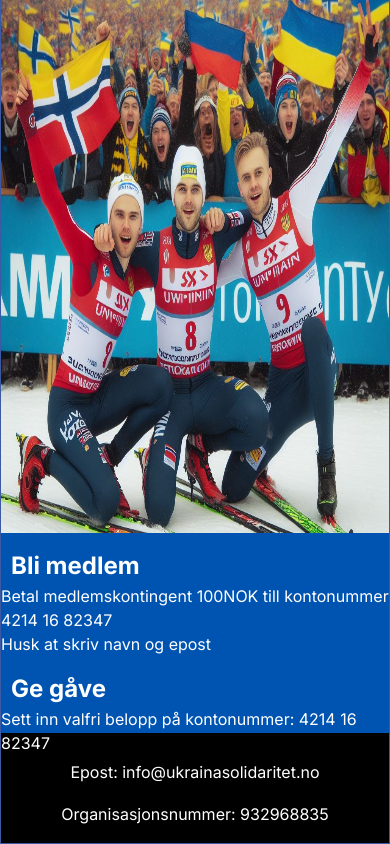
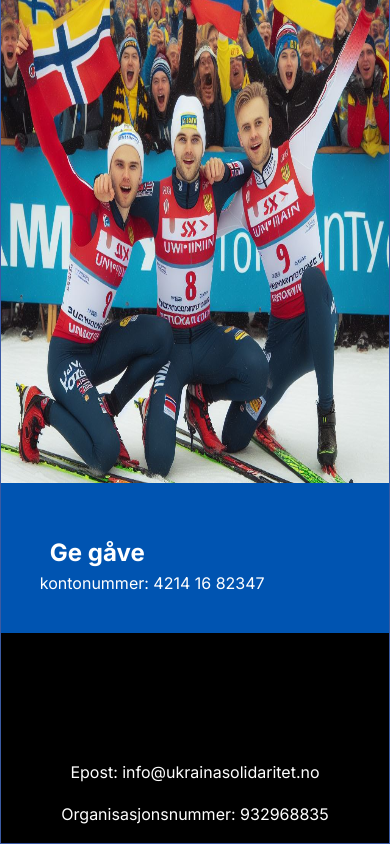
Before and after one commit to pedernyl/vmu, a Next.js app: page / in a window 390 px wide. Shown: the part 3476-4320 px from the top of the page. Built offline with nearby package versions, Linux system fonts and the light colour scheme.

Commit message:
some mobile fixes

```diff
--- a/src/app/globals.css
+++ b/src/app/globals.css
@@ -193,7 +193,7 @@ a.underline {
     }
 
     .supportHeader, .supportFooter {
-        height: 200px;
+        height: 150px;
     }
 
     .email {
@@ -211,4 +211,8 @@ a.underline {
     .joinAction {
         width: 80%;
     }
+
+    .beMember, .gepenger {
+        width: 80%;
+    }
 }
--- a/src/app/layout.tsx
+++ b/src/app/layout.tsx
@@ -23,6 +23,7 @@ export default function RootLayout({
             name="format-detection"
             content="telephone=no, date=no, email=no, address=no"
         />
+      <title>Ski-VM Trondheim solidaritet med Ukraina</title>
     </head>
     <body className={inter.className}>
     <Navigation/>
--- a/src/app/support/page.tsx
+++ b/src/app/support/page.tsx
@@ -15,14 +15,14 @@ const Support = () => {
         </div>
         <SupportImage />
         <div className="supportFooter">
-            <div className="beMember">
+            <div className="beMember mobileHidden">
                 <h3 className="heading3">Bli medlem</h3>
                 Betal medlemskontingent 100NOK till kontonummer 4214 16 82347<br />
                 Husk at skriv navn og epost
             </div>
             <div className="gepenger">
                 <h3 className="heading3">Ge gåve</h3>
-                Sett inn valfri belopp på kontonummer: 4214 16 82347
+                <p className="mobileHidden">Sett inn valfri belopp på </p>kontonummer: 4214 16 82347
             </div>
         </div>
       </div>
```
